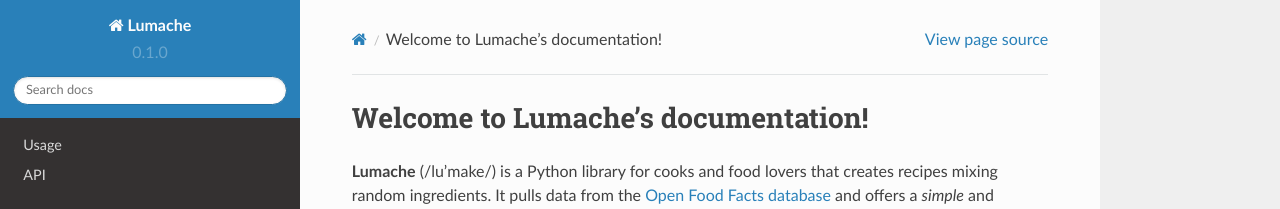
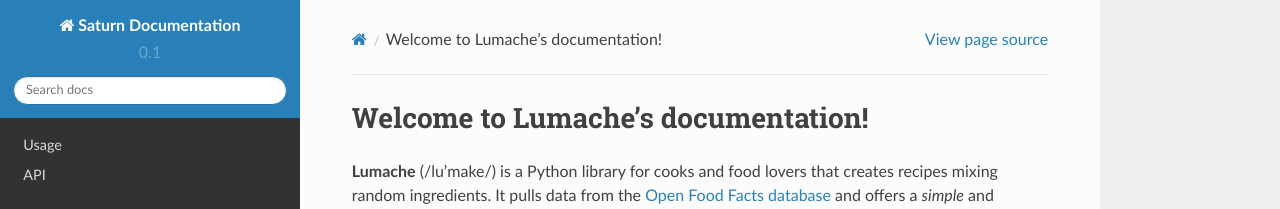
Before and after one commit to DT-Aerospace/Saturn-Documentation, a Sphinx documentation site: the page built from docs/source/index.rst, in a window 1280 px wide. Shown: the top 209 px of the page. Built offline with Sphinx 7.4.7 and the Read the Docs theme 2.0.0, drawn with Linux system fonts in a browser that asks for light colours.

Commit message:
Update conf.py

```diff
--- a/docs/source/conf.py
+++ b/docs/source/conf.py
@@ -2,12 +2,12 @@
 
 # -- Project information
 
-project = 'Lumache'
+project = 'Saturn Documentation'
 copyright = '2021, Graziella'
-author = 'Graziella'
+author = 'Tom Tisbury'
 
 release = '0.1'
-version = '0.1.0'
+version = '0.1'
 
 # -- General configuration
 
```
